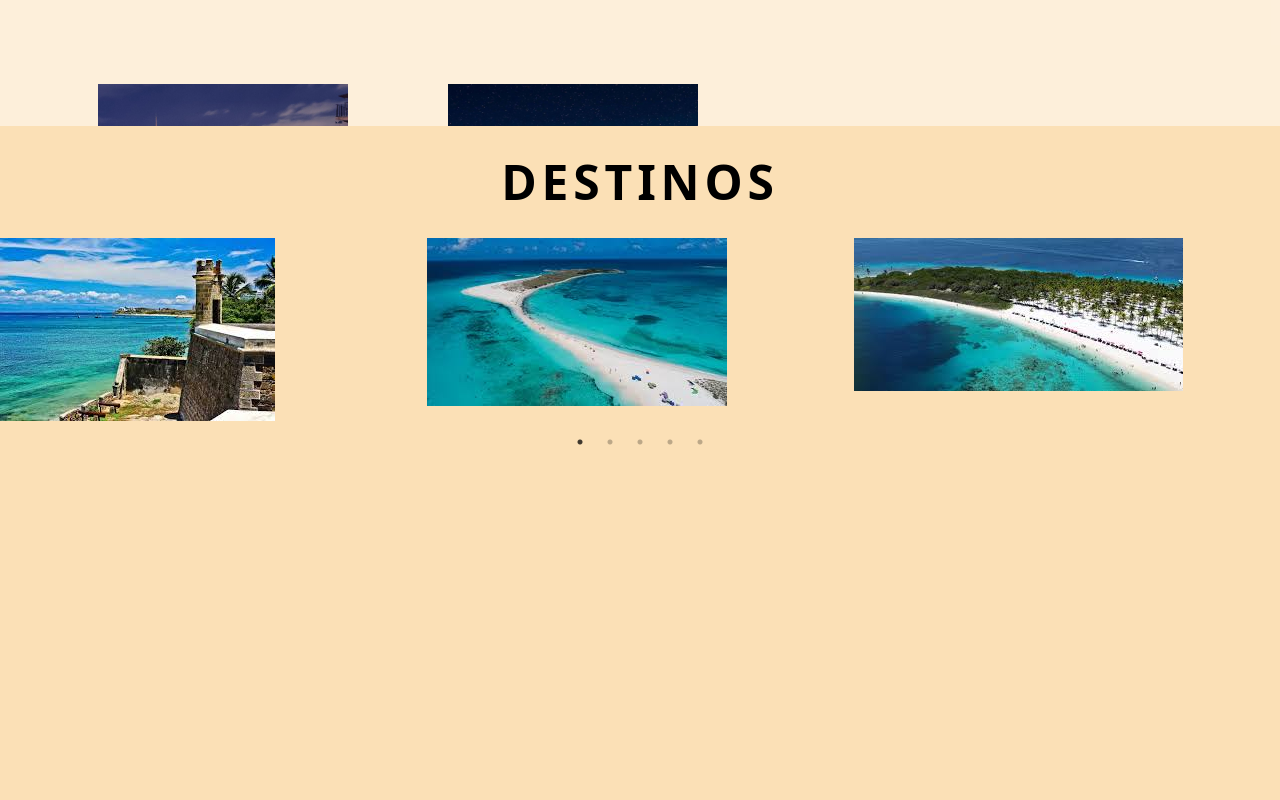
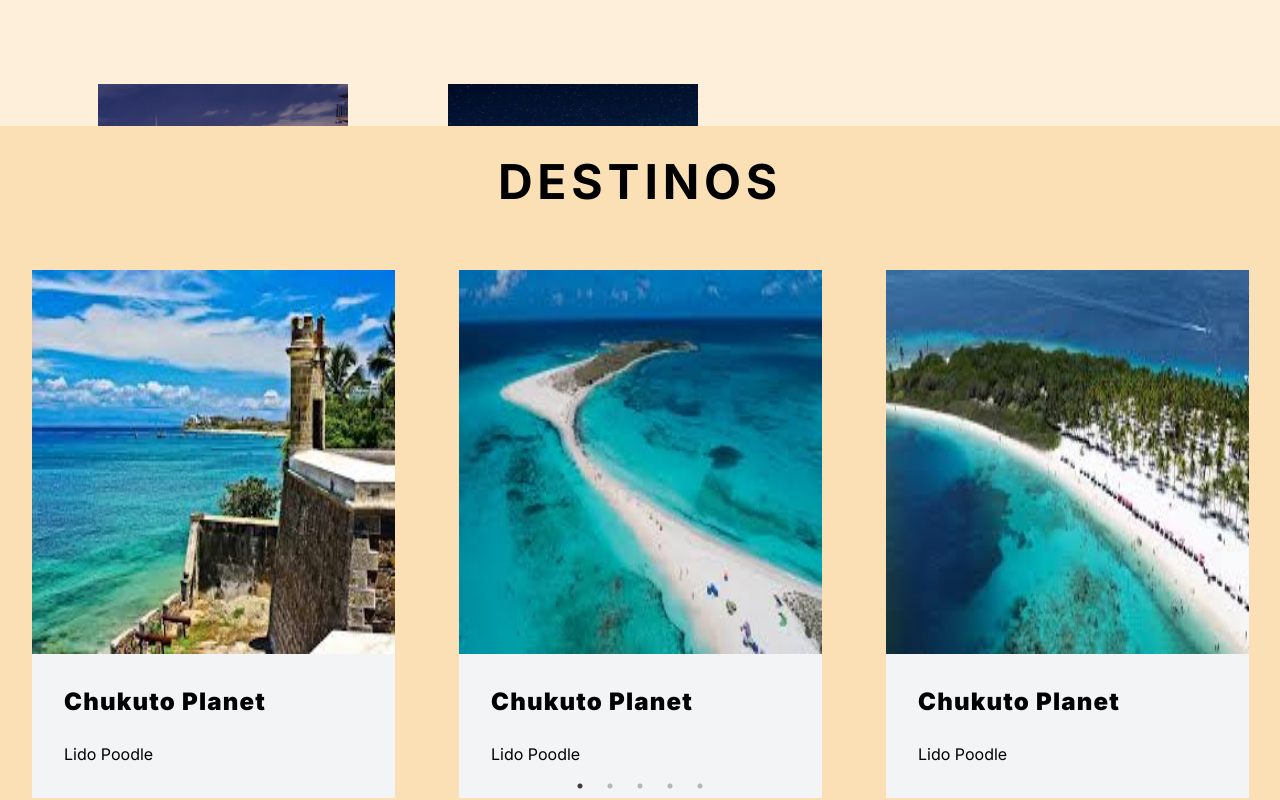
Before and after one commit to ACYDWARE/ven-turista-web, a Next.js app: page / in a window 1280 px wide. Shown: the part 1480-2280 px from the top of the page. Built offline with nearby package versions, Linux system fonts and the light colour scheme.

Commit message:
modificacion de destinos todavia falta

```diff
--- a/app/components/destinations/Destinations.tsx
+++ b/app/components/destinations/Destinations.tsx
@@ -5,35 +5,33 @@ import Img3 from '../../../public/Destinations3.jpg'
 import Img4 from '../../../public/Destinations4.jpg'
 import Img5 from '../../../public/Destinations5.jpg'
 import Slider from 'react-slick';
-import "slick-carousel/slick/slick.css";
-import "slick-carousel/slick/slick-theme.css";
 import Image from 'next/image'
 
 const ImageList = [
   {
     id: 1,
     img: Img1,
-    display: "bg-white ",
+    display: "w-full h-96",
   },
   {
     id: 2,
     img: Img2,
-    display: "bg-white",
+    display: "w-full h-96 ",
   },
   {
     id: 3,
     img: Img3,
-    display: "bg-white",
+    display: "w-full h-96",
   },
   {
     id: 4,
     img: Img4,
-    display: "bg-white",
+    display: "w-full h-96",
   },
   {
     id: 5,
     img: Img5,
-    display: "bg-white",
+    display: "w-full h-96",
   },
 ]
 
@@ -46,17 +44,22 @@ const Destinations = () => {
     slidesToScroll: 1,
   };
   return (
-    <div className='w-screen h-screen inline-block bg-primary/40 dark:bg-quinary/70 dark:text-gray-100 overflow-hidden items-center'>
+    <div className='w-screen h-screen bg-primary/40 dark:bg-quinary/70 dark:text-gray-100 overflow-hidden items-center font-inter'>
       <h1 className='font-bold tracking-widest text-xl lg:text-5xl mx-[1rem] my-[2rem] text-center'>DESTINOS</h1>
-      <div className='w-screen h-1/2 inline-block'>
-        <Slider {...settings}>
+      <div className='w-screen h-2/3'>
+        <Slider {...settings} className='h-full'>
           {ImageList.map((data, key) => (
-            <div key={key}>
+            <div key={key} className='w-full p-8'>
               <Image
                 src={data.img}
                 alt=""
                 className={data.display}
               />
+              <div className='w-full p-8 bg-gray-100 dark:bg-black'>
+                <h1 className='text-2xl font-black tracking-wider'>Chukuto Planet</h1>
+                <br></br>
+                <p>Lido Poodle</p>
+              </div>
             </div>
           ))}
         </Slider>
```
